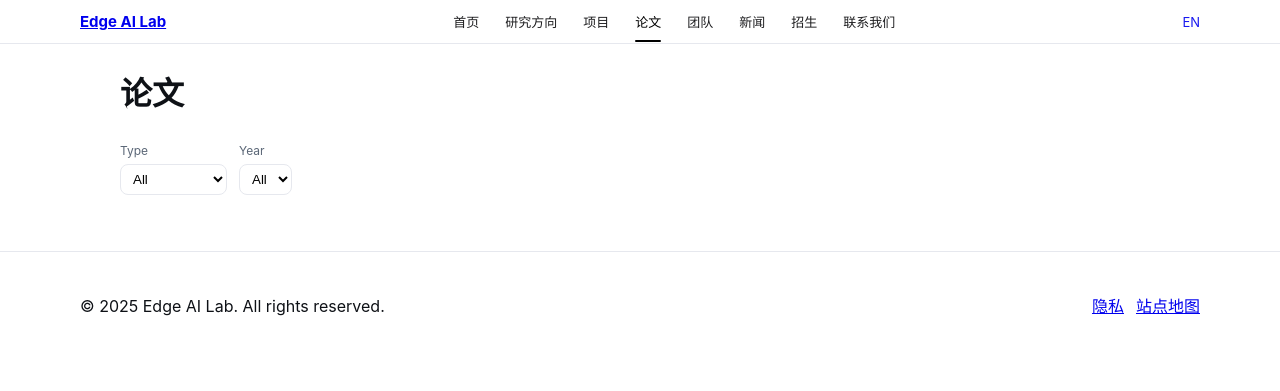
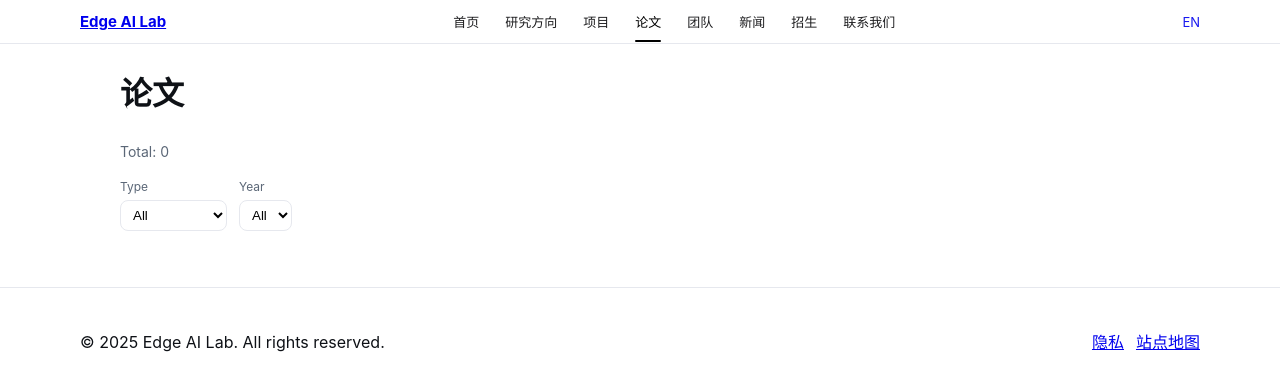
Before and after one commit to EdgeAI-2000/EdgeAI-2000.github.io, a Jekyll site: the page built from publications.md, in a window 1280 px wide. Shown: the top 391 px of the page. Built offline with Jekyll 4.4.1, drawn with Linux system fonts in a browser that asks for light colours.

Commit message:
update scholar sync

```diff
--- a/_layouts/publications.html
+++ b/_layouts/publications.html
@@ -3,6 +3,12 @@ layout: default
 ---
 <div class="container" style="margin:24px 0;">
   <h1>{{ page.title }}</h1>
+  {% assign pubs = site.publications %}
+  {% if pubs == nil or pubs.size == 0 %}
+    {% assign pubs = site.collections | where: 'label', 'publications' | first | default: nil %}
+    {% if pubs %}{% assign pubs = pubs.docs %}{% endif %}
+  {% endif %}
+  <p class="meta">Total: {{ pubs | size }}</p>
   <div class="pub-filters">
     <label>
       <span>Type</span>
@@ -17,23 +23,24 @@ layout: default
       <span>Year</span>
       <select id="pub-year">
         <option value="all">All</option>
-        {% assign years = site.publications | map: 'year' | uniq | sort | reverse %}
-        {% for y in years %}<option value="{{ y }}">{{ y }}</option>{% endfor %}
+        {% assign years = pubs | map: 'year' | uniq | sort | reverse %}
+        {% for y in years %}{% if y %}<option value="{{ y }}">{{ y }}</option>{% endif %}{% endfor %}
       </select>
     </label>
   </div>
+</div>
 
-  {% assign pubs = site.publications | sort: 'year' | reverse %}
-  {% assign grouped = pubs | group_by: 'year' %}
+{% assign pubs_sorted = pubs | sort: 'year' | reverse %}
+{% assign grouped = pubs_sorted | group_by: 'year' %}
 <div id="pub-list">
   {% for group in grouped %}
-      <h2 class="year">{{ group.name }}</h2>
-      <div class="pubs">
+    {% if group.name %}<h2 class="year">{{ group.name }}</h2>{% endif %}
+    <div class="container pubs">
       {% for pub in group.items %}
         <article class="pub-card" data-type="{{ pub.type | default: 'conference' }}" data-year="{{ pub.year }}">
-            <div class="venue">{{ pub.venue }}</div>
+          {% if pub.venue %}<div class="venue">{{ pub.venue }}</div>{% endif %}
           <h3 class="title"><a href="{{ pub.url | relative_url }}">{{ pub.title }}</a></h3>
-            <div class="authors">{{ pub.authors | join: ', ' }}</div>
+          {% if pub.authors %}<div class="authors">{{ pub.authors | join: ', ' }}</div>{% endif %}
           <div class="actions">
             {% if pub.pdf %}<a class="chip" href="{{ pub.pdf }}" target="_blank">PDF</a>{% endif %}
             {% if pub.code %}<a class="chip" href="{{ pub.code }}" target="_blank">Code</a>{% endif %}
@@ -45,7 +52,6 @@ layout: default
       {% endfor %}
     </div>
   {% endfor %}
-  </div>
 </div>
 <script>
 (function(){
```
Also changed, not shown: .github/workflows/scholar_sync.yml, 11 other files. Lines whose indentation alone changed are shown as unchanged.
